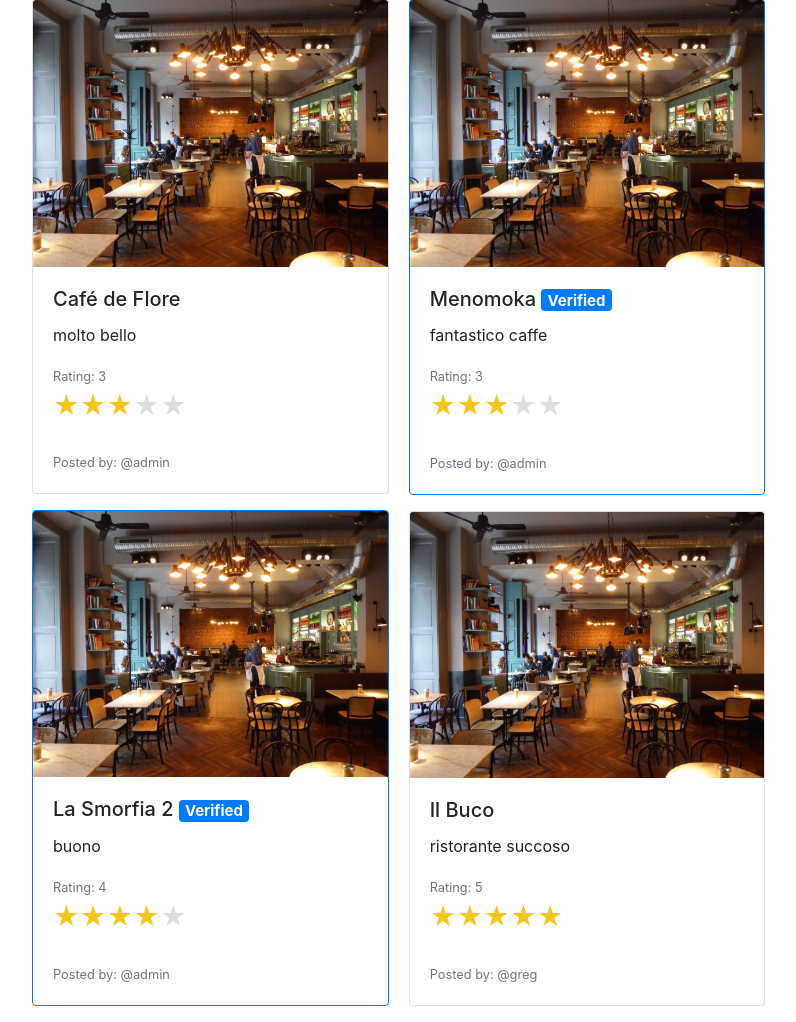
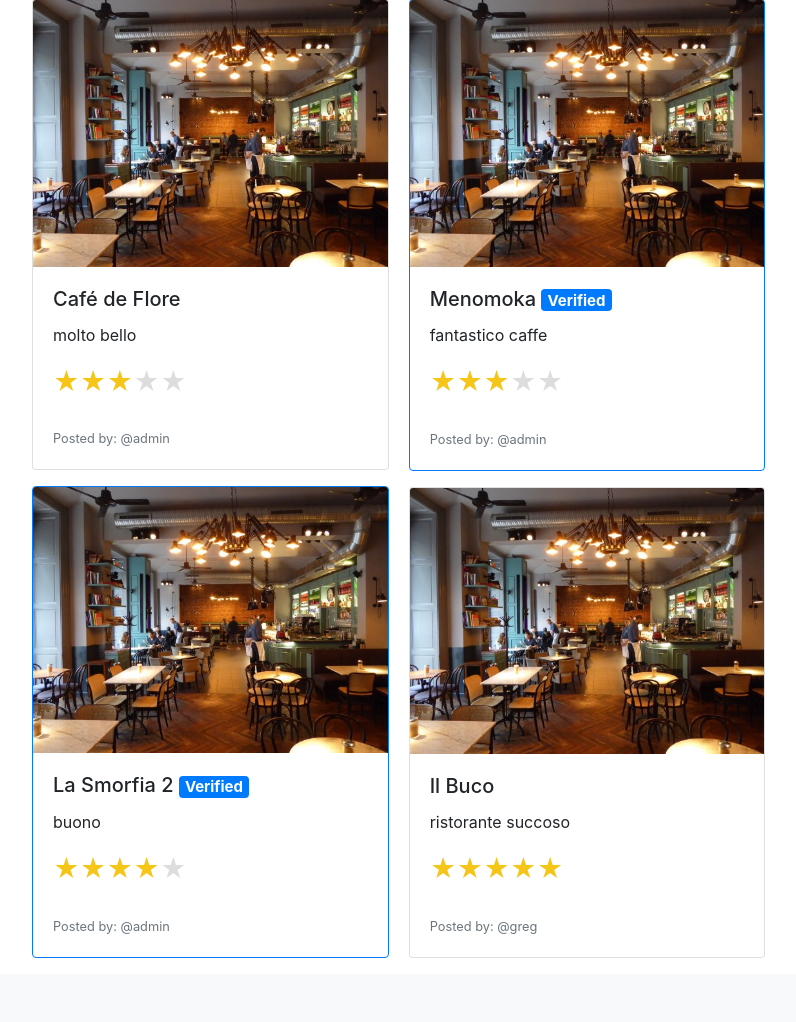
Before and after one commit to paulfersi/fork_finder, a Django app: page /feed/ in a window 1280 px wide. Shown: the part 225-1247 px from the top of the page, without its empty margins (53-849 px from the left). After the commit the page ends 1183 px from the top, so only its background shows below. Run offline with Django 5.2, Linux system fonts and the light colour scheme; a user stored in the database is signed in; data comes from the database, SQL or seed files in the repository; both versions use the stored data as it was after the commit; some libraries are stand-ins or nearby versions.

Commit message:
small changes

```diff
--- a/templates/edit_review.html
+++ b/templates/edit_review.html
@@ -8,7 +8,6 @@
         {{ form.as_p }}
 
         <div class="form-group">
-            <label for="review-rating">Rating (1-5):</label>
             <div class="star-rating">
                 <input type="radio" id="star5" name="rating" value="5" {% if form.instance.rating == 5 %}checked{% endif %}><label for="star5" title="5 stars">&#9733;</label>
                 <input type="radio" id="star4" name="rating" value="4" {% if form.instance.rating == 4 %}checked{% endif %}><label for="star4" title="4 stars">&#9733;</label>
--- a/templates/feed.html
+++ b/templates/feed.html
@@ -26,7 +26,6 @@
                             <p class="card-text">{{ review.body }}</p>
                             <p class="card-text">
                                 <small class="text-muted">
-                                    Rating: {{ review.rating }}
                                     <span class="star-rating">
                                         {% for i in "54321" %}
                                             <label style="color: {% if i|add:0 <= review.rating %}#f5c518{% else %}#ddd{% endif %};">&#9733;</label>
@@ -52,7 +51,6 @@
                         <p class="card-text">{{ review.body }}</p>
                         <p class="card-text">
                             <small class="text-muted">
-                                Rating: {{ review.rating }}
                                     <span class="star-rating">
                                         {% for i in "54321" %}
                                             <label style="color: {% if i|add:0 <= review.rating %}#f5c518{% else %}#ddd{% endif %};">&#9733;</label>
--- a/templates/profile.html
+++ b/templates/profile.html
@@ -41,7 +41,6 @@
                         <p class="card-text">{{ review.body }}</p>
                         <p class="card-text">
                             <small class="text-muted">
-                                Rating: {{ review.rating }}
                                 <span class="star-rating">
                                     {% for i in "54321" %}
                                         <label style="color: {% if i|add:0 <= review.rating %}#f5c518{% else %}#ddd{% endif %};">&#9733;</label>
```
Also changed, not shown: db.sqlite3.
